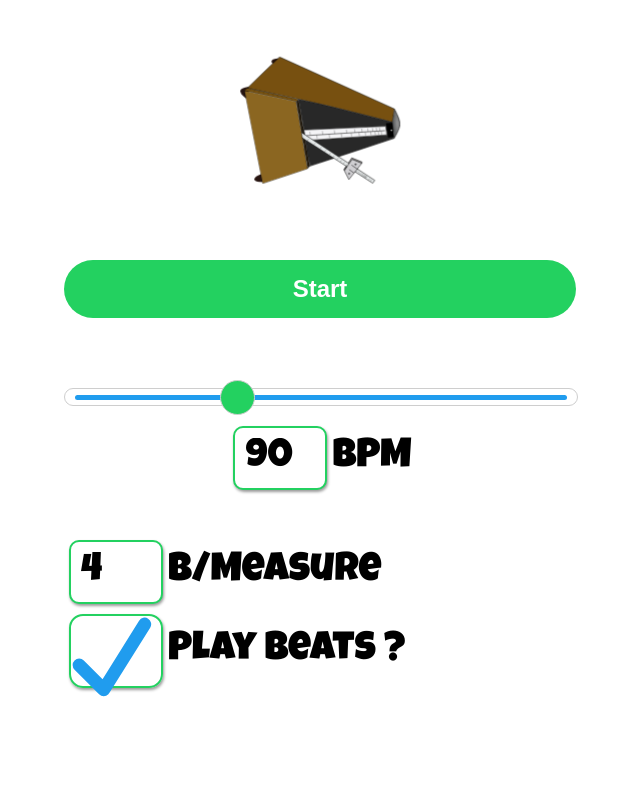
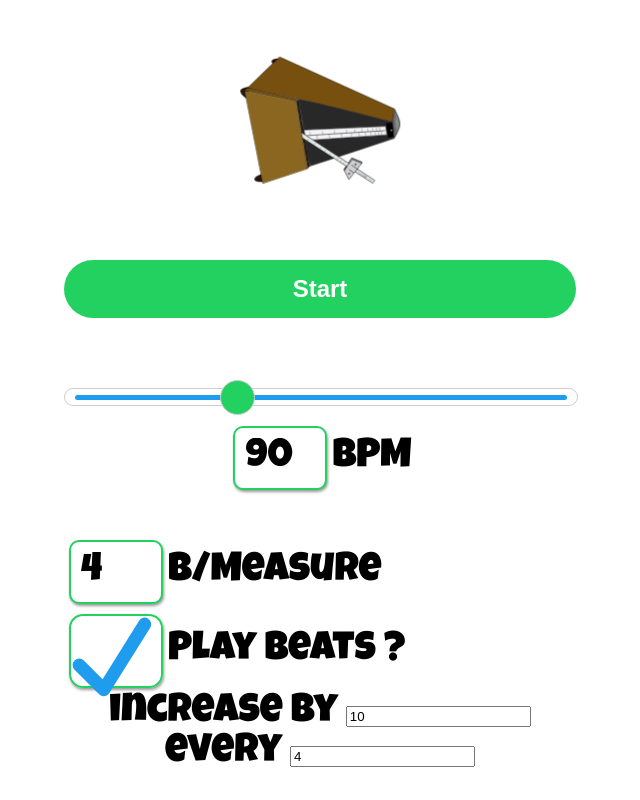
Before and after one commit to NevinDry/smart-metronome, a React (Create React App) app: page / in a window 1280 px wide. Shown: the whole page, without its empty margins (320-960 px from the left). Built offline with nearby package versions, Linux system fonts and the light colour scheme.

Commit message:
Started increase feature

```diff
--- a/src/metronome/Metronome.js
+++ b/src/metronome/Metronome.js
@@ -11,9 +11,12 @@ class Metronome extends Component {
       running: false,
       bpm: 90,
       beatSlashMeasure: 4,
-      playIntervalBeats: true
+      playIntervalBeats: true,
+      increaseBpm: 10,
+      increaseAtMeasure: 4
     };
 
+    this.measureCount = 0;
     this.audioContext = null;
     this.nextClickTime = 0.0;
     this.flashForward = 25.0;
@@ -29,6 +32,12 @@ class Metronome extends Component {
 
     this.currentBeat++;
     if (this.currentBeat === this.state.beatSlashMeasure) {
+      this.measureCount++;
+      if(this.measureCount % this.state.increaseAtMeasure === 0){
+        const increaseBy = this.state.bpm + this.state.increaseBpm;
+        this.setState({ bpm: increaseBy });
+      }
+
       this.currentBeat = 0;
     }
   }
@@ -88,7 +97,7 @@ class Metronome extends Component {
       btnText = "Start";
     }
 
-    const { bpm, beatSlashMeasure, playIntervalBeats } = this.state;
+    const { bpm, beatSlashMeasure, playIntervalBeats,increaseBpm, increaseAtMeasure } = this.state;
 
     return (
       <div className="metronome">
@@ -128,9 +137,14 @@ class Metronome extends Component {
               </svg>
             </label>
             <span>Play Beats ?</span>
-
           </div>
         </div>
+
+
+      increase by <input type="text" value={increaseBpm} onChange={this.increaseBpmChange} />  every               <input type="text" value={increaseAtMeasure} onChange={this.increaseAtMeasureChange} />
+
+
+
       </div>
 
     );
@@ -145,7 +159,6 @@ class Metronome extends Component {
       this.osc.stop(this.audioContext.currentTime);
     }
 
-
     // getting the value of running in this context
     const running = !this.state.running;
 
@@ -156,6 +169,7 @@ class Metronome extends Component {
 
     if (running) {
       this.currentBeat = 0;
+      this.measureCount = 0;
       this.nextClickTime = this.audioContext.currentTime;
       this.metronomeWorker.postMessage("start");
     } else {
@@ -179,6 +193,16 @@ class Metronome extends Component {
     this.setState({ playIntervalBeats });
   }
 
+  increaseBpmChange = (event) => {
+    const increaseBpm = +event.target.value;
+    this.setState({ increaseBpm });
+  }
+
+  increaseAtMeasureChange = (event) => {
+    const increaseAtMeasure = +event.target.value;
+    this.setState({ increaseAtMeasure });
+  }
+
 }
 
 export default Metronome;
```
